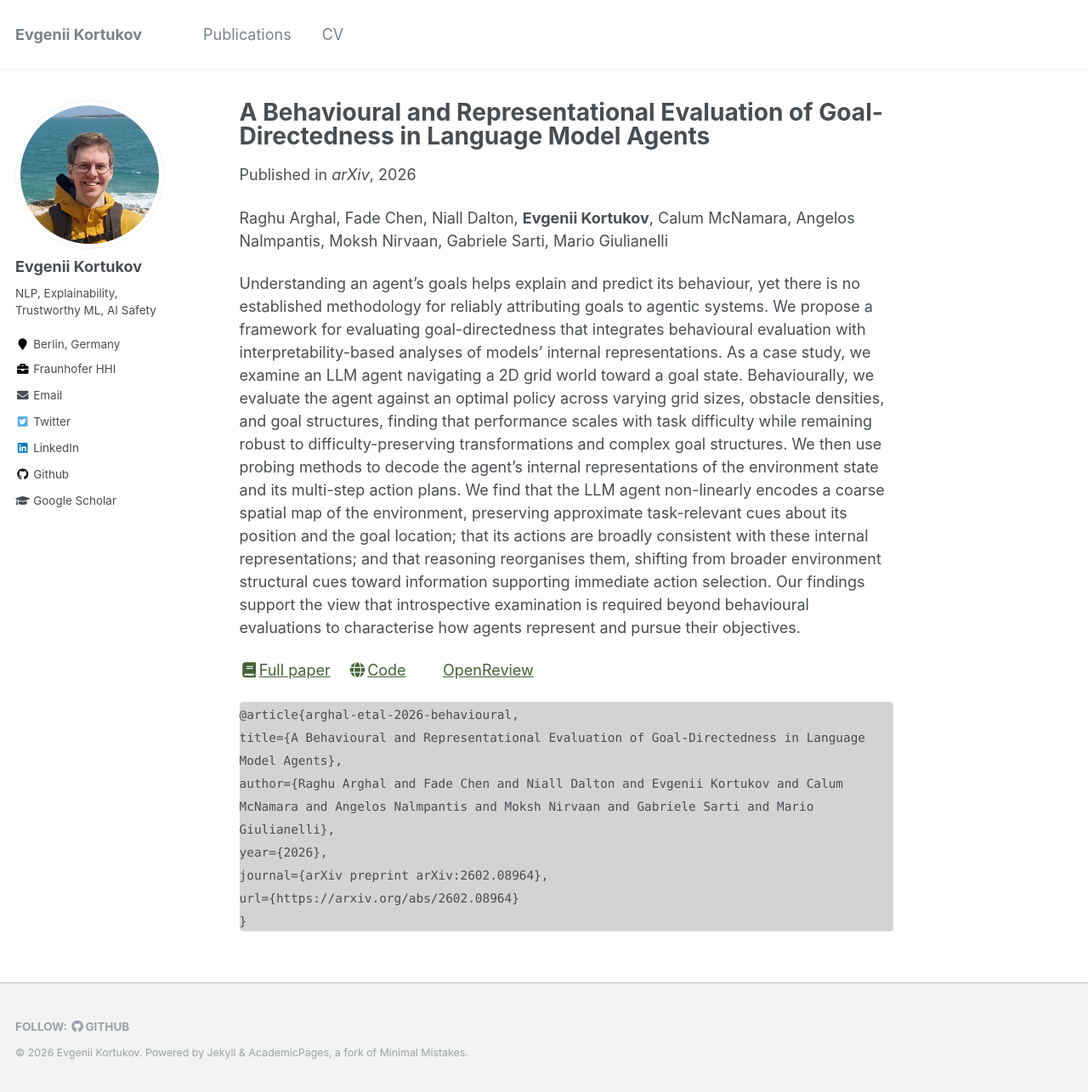
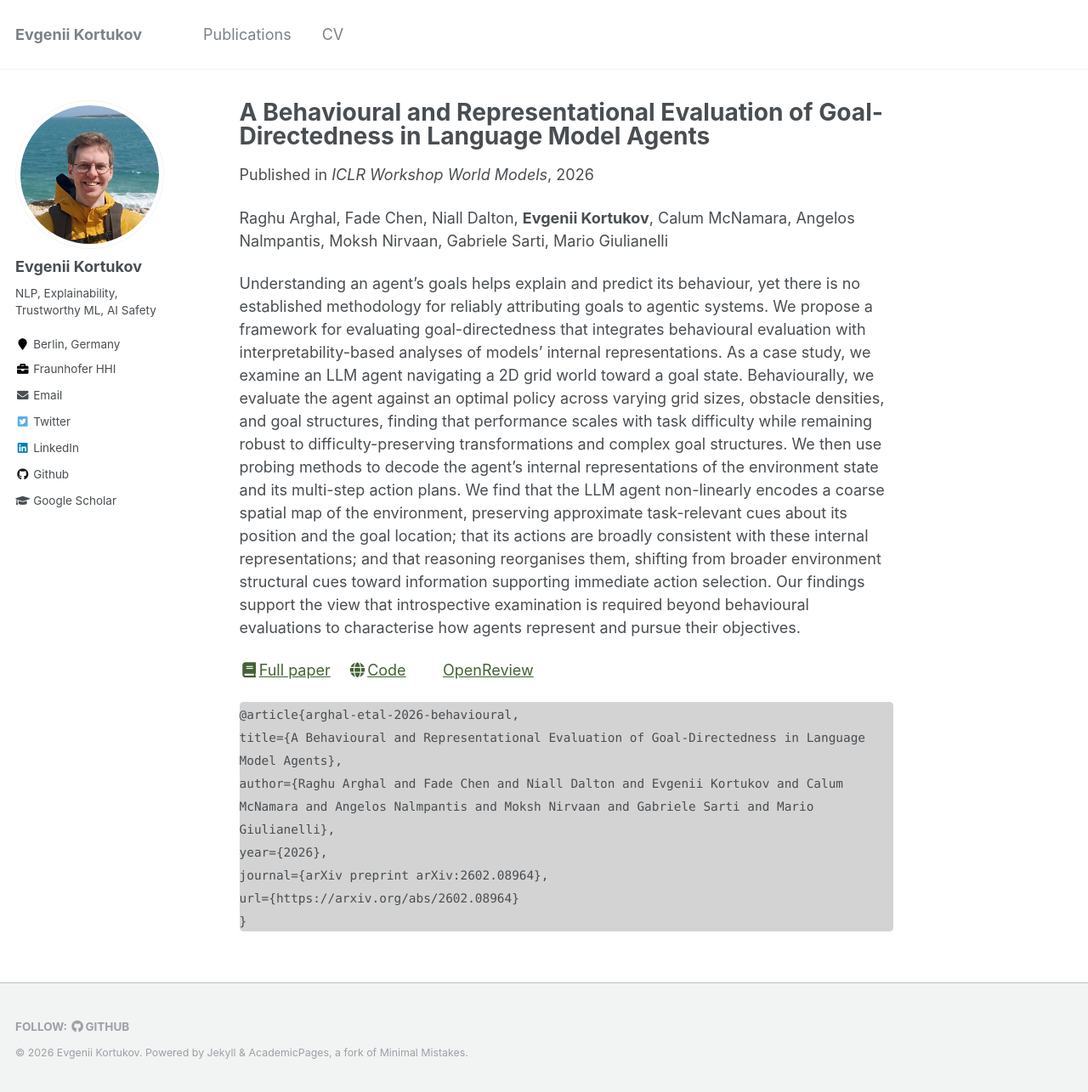
Before and after one commit to kortukov/kortukov.github.io, a Jekyll site: the page built from _publications/2026-03-02-telos.md, in a window 1280 px wide and 1285 px high. Shown: the whole window at 85% size. Built offline with Jekyll 4.4.1, drawn with Linux system fonts in a browser that asks for light colours.

Commit message:
Update telos

```diff
--- a/_publications/2026-03-02-telos.md
+++ b/_publications/2026-03-02-telos.md
@@ -1,6 +1,6 @@
 ---
 title: "A Behavioural and Representational Evaluation of Goal-Directedness in Language Model Agents"
-type: Conference
+type: Workshop
 collection: publications
 permalink: /publication/2026-03-02-telos
 excerpt: 'We propose a framework for evaluating goal-directedness in LLM agents, integrating behavioural evaluation with interpretability analyses of internal representations.'
@@ -8,7 +8,7 @@ date: 2026-03-02
 paperurl: 'https://arxiv.org/abs/2602.08964'
 codeurl: 'https://github.com/SPAR-Telos/interp'
 authors: 'Raghu Arghal, Fade Chen, Niall Dalton, **Evgenii Kortukov**, Calum McNamara, Angelos Nalmpantis, Moksh Nirvaan, Gabriele Sarti, Mario Giulianelli'
-venue: 'arXiv'
+venue: 'ICLR Workshop World Models'
 bibtex: "@article{arghal-etal-2026-behavioural, <br>
     title={A Behavioural and Representational Evaluation of Goal-Directedness in Language Model Agents}, <br>
     author={Raghu Arghal and Fade Chen and Niall Dalton and Evgenii Kortukov and Calum McNamara and Angelos Nalmpantis and Moksh Nirvaan and Gabriele Sarti and Mario Giulianelli}, <br>
```
